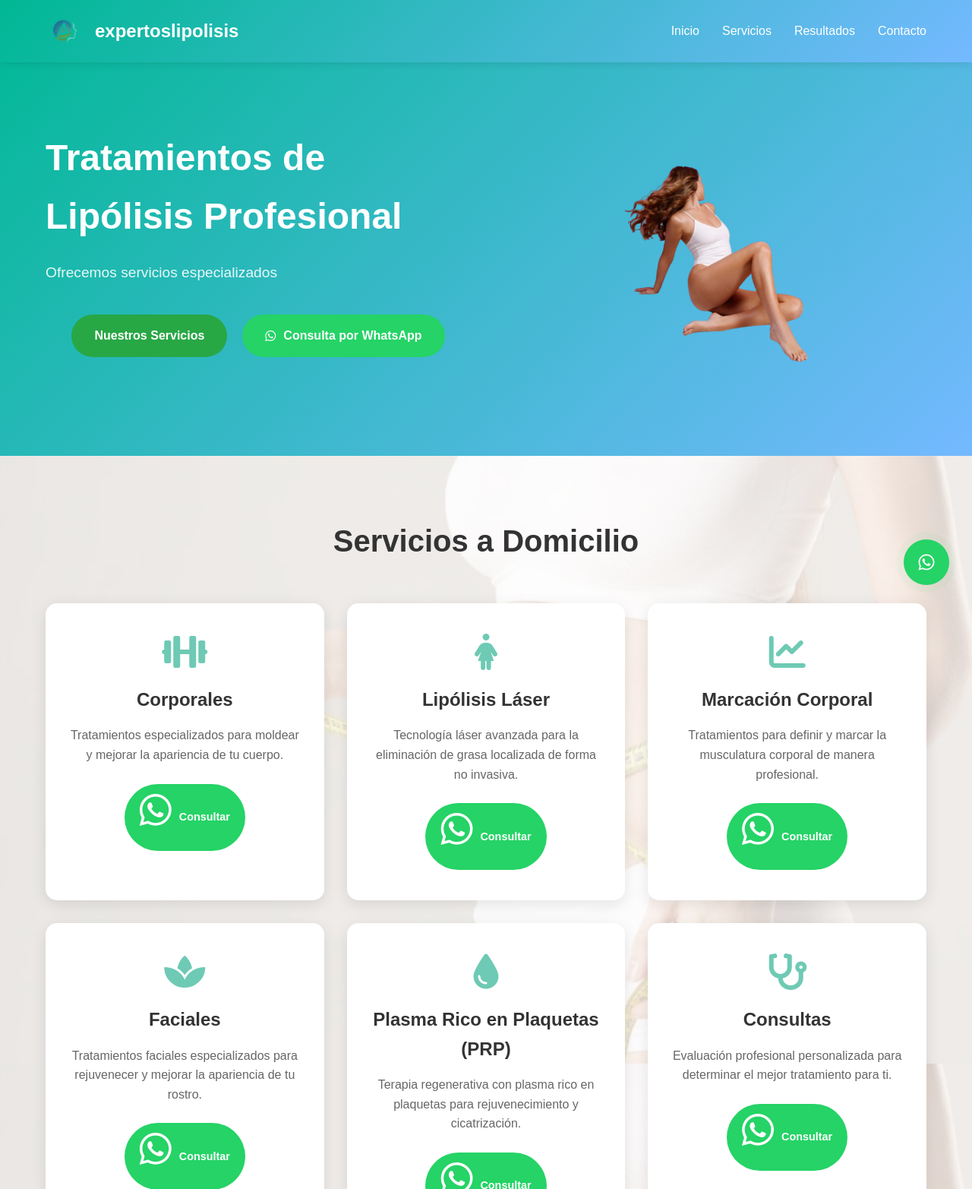
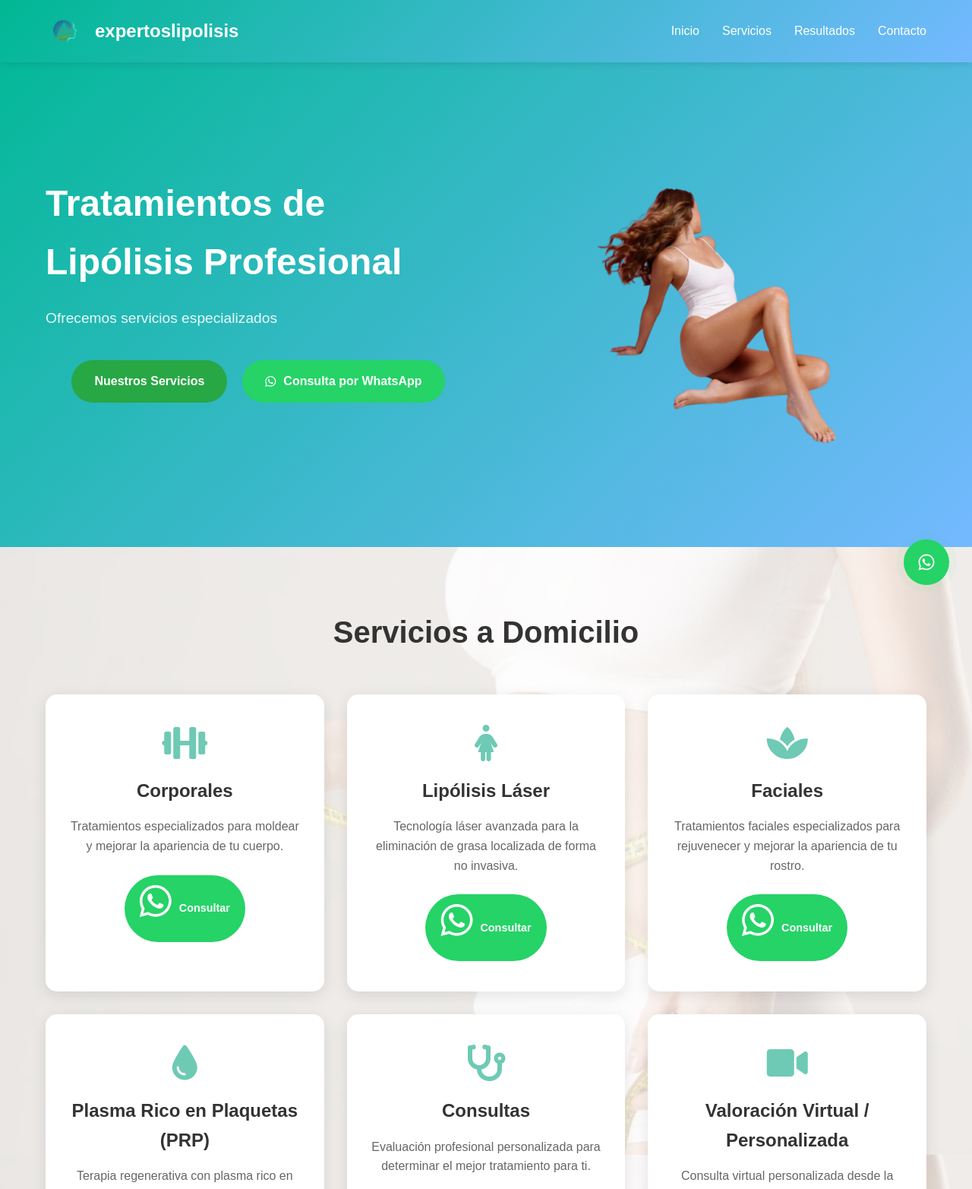
Before and after one commit to ximenabaquero/expertoslipolisis, a website: page index.html in a window 1280 px wide. Shown: the top 1565 px of the page at 76% size. Drawn offline with Linux system fonts and the light colour scheme.

Commit message:
- 1 services, woman image

```diff
--- a/index.html
+++ b/index.html
@@ -67,15 +67,6 @@
                     <h3>Lipólisis Láser</h3>
                     <p>Tecnología láser avanzada para la eliminación de grasa localizada de forma no invasiva.</p>
                     <a href="https://wa.me/+573102719284?text=Me%20interesa%20el%20servicio%20de%20Lipólisis%20Láser"
-                       target="_blank" class="btn btn-whatsapp-small">
-                        <i class="fab fa-whatsapp"></i> Consultar
-                    </a>
-                </div>
-                <div class="service-card">
-                    <i class="fas fa-chart-line"></i>
-                    <h3>Marcación Corporal</h3>
-                    <p>Tratamientos para definir y marcar la musculatura corporal de manera profesional.</p>
-                    <a href="https://wa.me/+573102719284?text=Me%20interesa%20el%20servicio%20de%20Marcación%20Corporal"
                        target="_blank" class="btn btn-whatsapp-small">
                         <i class="fab fa-whatsapp"></i> Consultar
                     </a>
--- a/styles.css
+++ b/styles.css
@@ -113,9 +113,9 @@ body {
 }
 
 .hero-img {
-    max-width: 100%;
+    max-width: 120%;
     height: auto;
-    max-height: 400px;
+    max-height: 520px;
     object-fit: cover;
     background: transparent;
 }
```
Also changed, not shown: package.json (added, +20 -0 lines), logo.svg (deleted).
